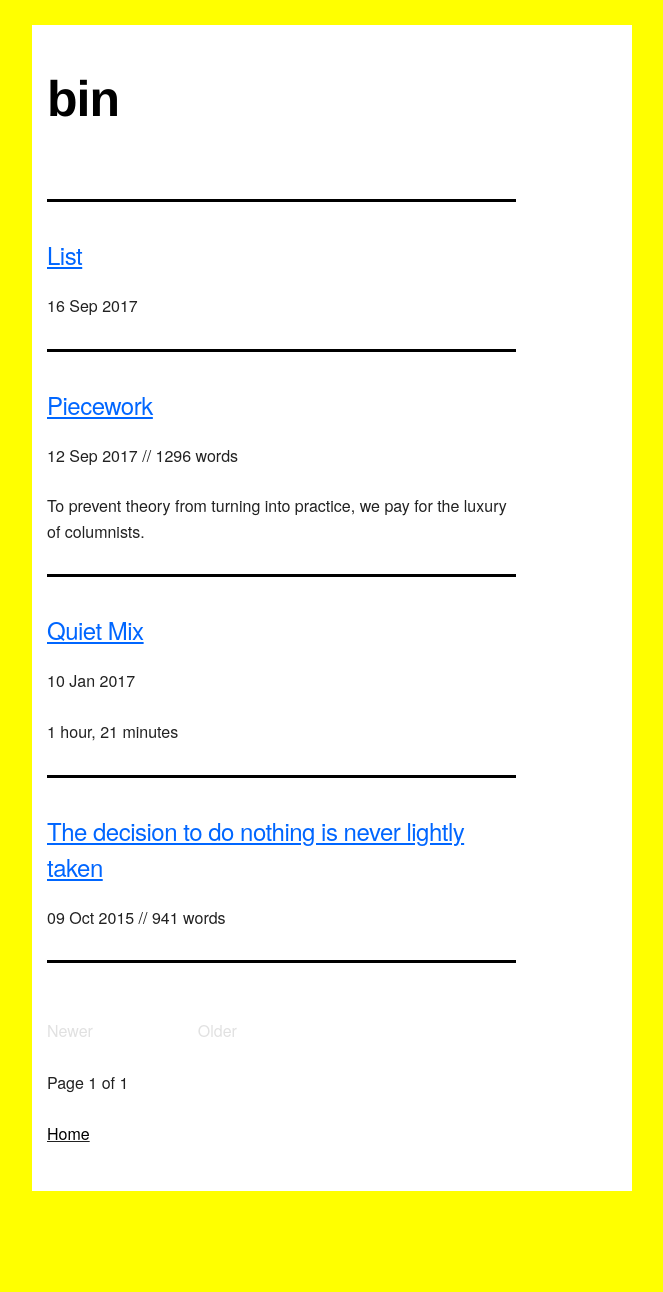
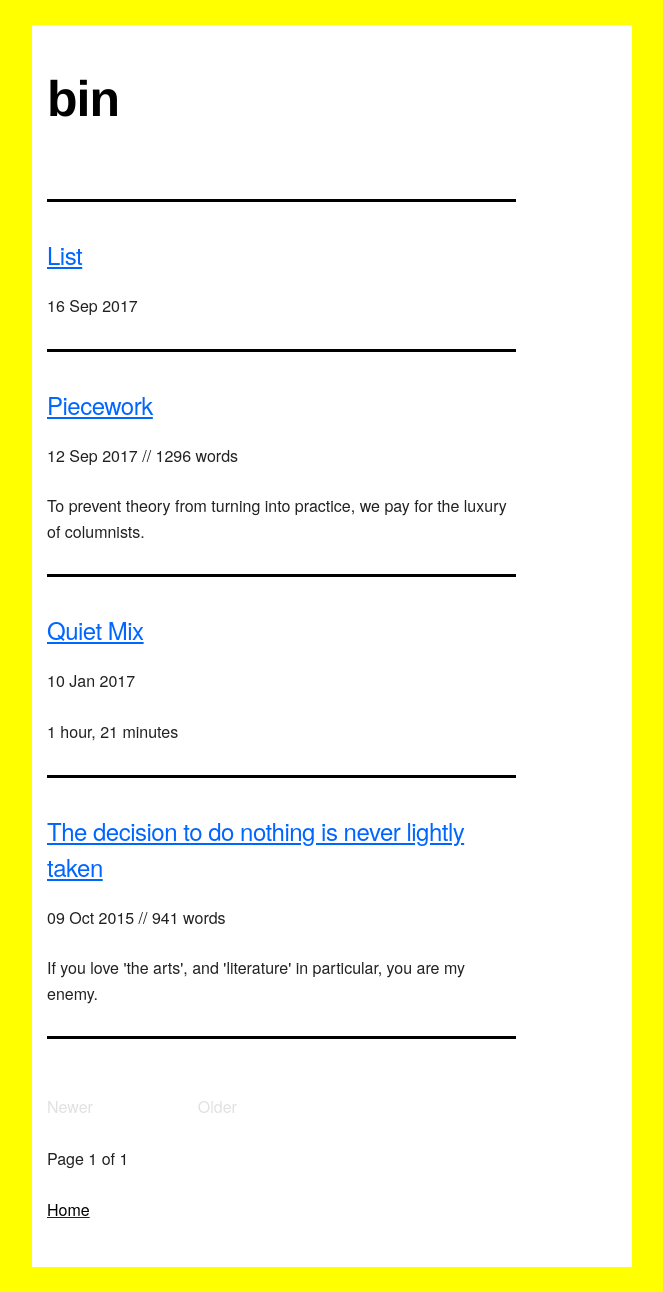
Before and after one commit to mt-trash/mt-trash.github.io, a Jekyll site: the page built from index.html, in a window 1280 px wide. Shown: the whole page, without its empty margins (308-971 px from the left). Built offline with Jekyll 4.4.1, drawn with Linux system fonts in a browser that asks for light colours; the list of posts is cut into pages by our own code; before the commit the page ends 1216 px from its top, so only the background shows below that.

Commit message:
add preview

```diff
--- a/_posts/2015-10-09-almost-died.md
+++ b/_posts/2015-10-09-almost-died.md
@@ -2,6 +2,7 @@
 layout: post
 title: The decision to do nothing is never lightly taken
 date: 2015-10-09
+preview: If you love 'the arts', and 'literature' in particular, you are my enemy.
 ---
 
 {% include image-no-link.html file="/images/fukase-wanibe.jpg" alt="fukase-wanibe.jpg" %}
```
